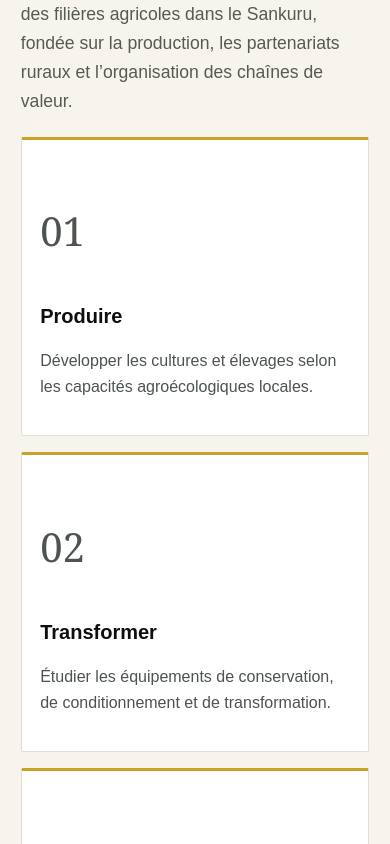
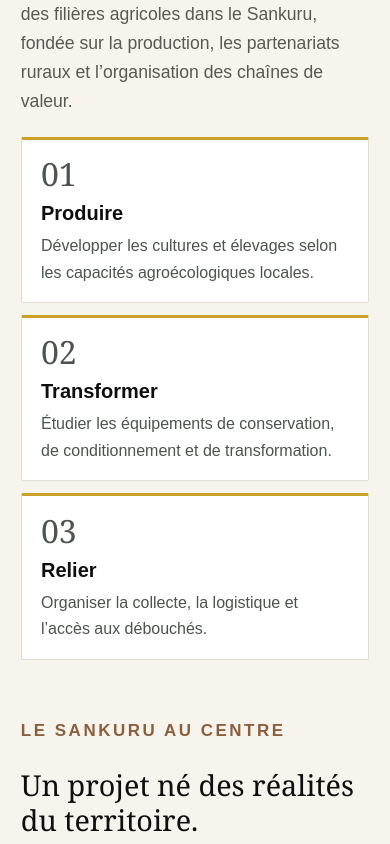
Before and after one commit to Jnk017/Agrilubi-website, a Next.js app: page / in a window 390 px wide. Shown: the part 940-1784 px from the top of the page. Built offline with nearby package versions, Linux system fonts and the light colour scheme.

Commit message:
style(home): refine value cards and responsive contact section

```diff
--- a/src/app/globals.css
+++ b/src/app/globals.css
@@ -70,3 +70,25 @@
 @media(prefers-reduced-motion:reduce){
  .site-header .primary-nav{transition:none}
 }
+
+/* Homepage: tighter editorial rhythm and a clear institutional contact path */
+.principle-grid{gap:clamp(.75rem,2vw,1.4rem)}
+.principle-card{display:flex;flex-direction:column;align-items:flex-start;justify-content:flex-start;min-height:0}
+.principle-card .number{font-size:clamp(2rem,3.4vw,3rem);line-height:1.05;margin:.1rem 0 1.15rem}
+.principle-card h3{margin:.1rem 0 .5rem}
+.principle-card p:last-child{margin:.3rem 0 0}
+.home-contact{display:grid;grid-template-columns:minmax(0,1.5fr) minmax(210px,.7fr);align-items:center;gap:clamp(1rem,4vw,4rem);background:var(--green);color:#fff;padding:clamp(1.6rem,4vw,3.5rem)}
+.home-contact .eyebrow{color:var(--gold)}
+.home-contact h2{margin:.3rem 0 .8rem}
+.home-contact p{max-width:62ch;color:#e6ede8}
+.home-contact .quiet-note{color:#d4e2d9}
+.home-contact-actions{display:flex;flex-direction:column;align-items:flex-start;gap:1rem}
+.home-contact-link{color:#fff;text-underline-offset:5px;font-weight:700}
+.home-contact-link:hover{color:var(--gold)}
+@media(max-width:700px){
+ .home-contact{grid-template-columns:1fr}
+ .home-contact-actions{gap:.75rem}
+ .principle-card .number{margin-bottom:.55rem}
+ .principle-card h3{margin-bottom:.2rem}
+ .principle-card{padding:1rem 1.2rem}
+}
```
